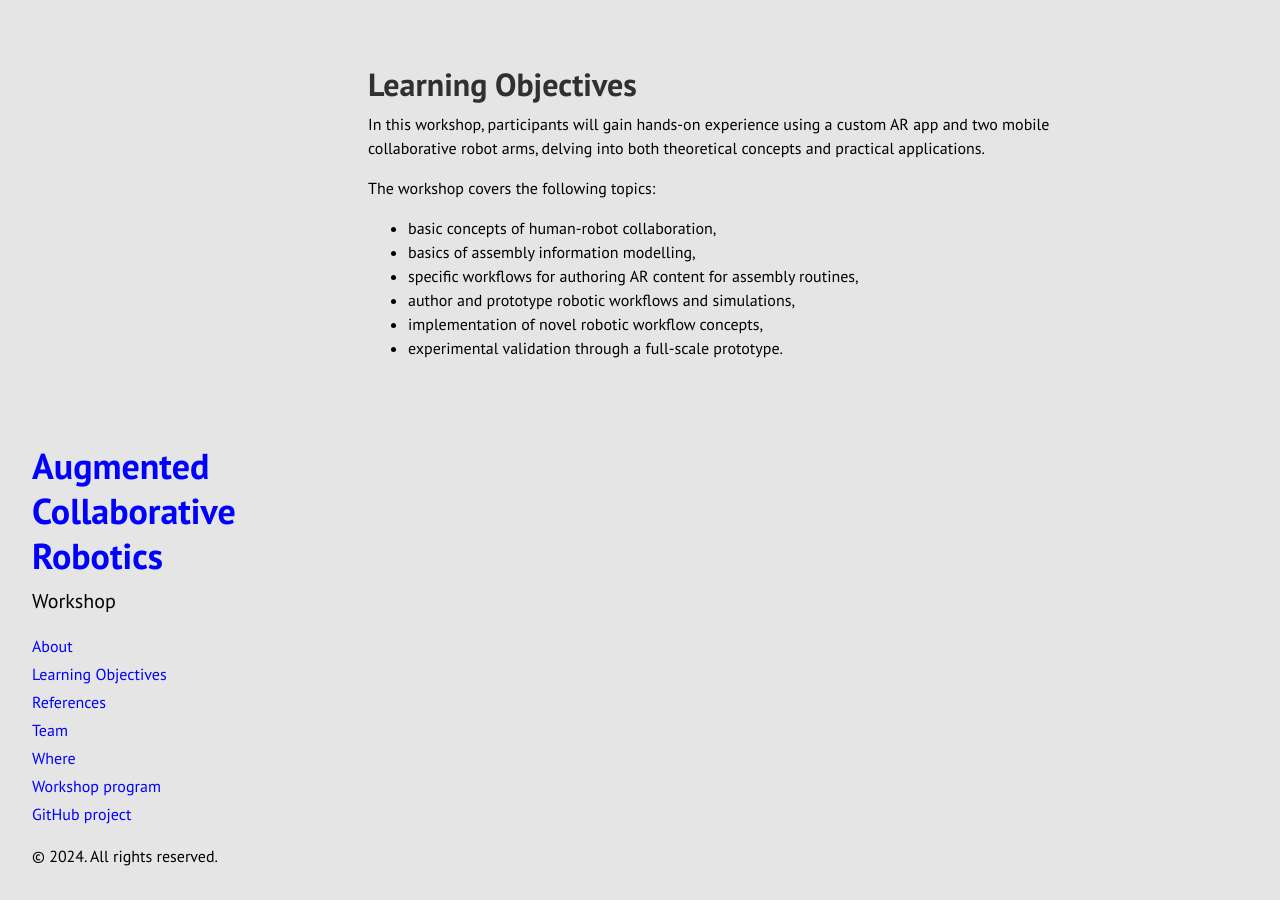
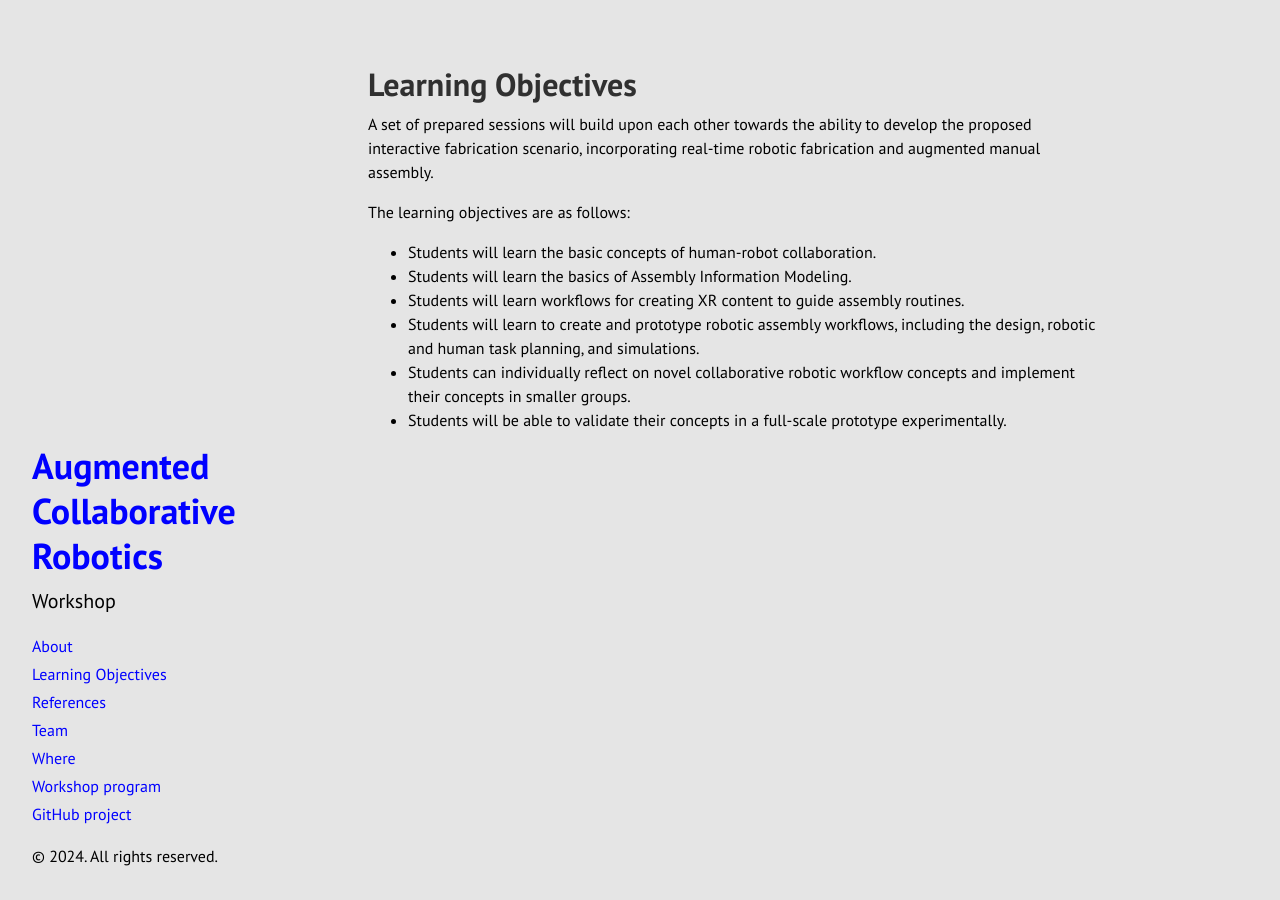
Before and after one commit to HUMA-LabforAdvancedTechnologyinArch/robarch24, a Jekyll site: the page built from docs/learning_objectives.md, in a window 1280 px wide. Built offline with Jekyll 4.4.1, drawn with Linux system fonts in a browser that asks for light colours; Markdown is read by kramdown in place of the engine named in the settings.

Commit message:
Update learning_objectives.md

```diff
--- a/docs/learning_objectives.md
+++ b/docs/learning_objectives.md
@@ -3,12 +3,12 @@ layout: page
 title: Learning Objectives
 ---
 
- In this workshop, participants will gain hands-on experience using a custom AR app and two mobile collaborative robot arms, delving into both theoretical concepts and practical applications.
+A set of prepared sessions will build upon each other towards the ability to develop the proposed interactive fabrication scenario, incorporating real-time robotic fabrication and augmented manual assembly.
 
-The workshop covers the following topics:
-* basic concepts of human-robot collaboration,
-* basics of assembly information modelling,
-* specific workflows for authoring AR content for assembly routines,
-* author and prototype robotic workflows and simulations,
-* implementation of novel robotic workflow concepts,
-* experimental validation through a full-scale prototype.
+The learning objectives are as follows:
+* Students will learn the basic concepts of human-robot collaboration.
+* Students will learn the basics of Assembly Information Modeling.
+* Students will learn workflows for creating XR content to guide assembly routines.
+* Students will learn to create and prototype robotic assembly workflows, including the design, robotic and human task planning, and simulations.
+* Students can individually reflect on novel collaborative robotic workflow concepts and implement their concepts in smaller groups.
+* Students will be able to validate their concepts in a full-scale prototype experimentally.
```
